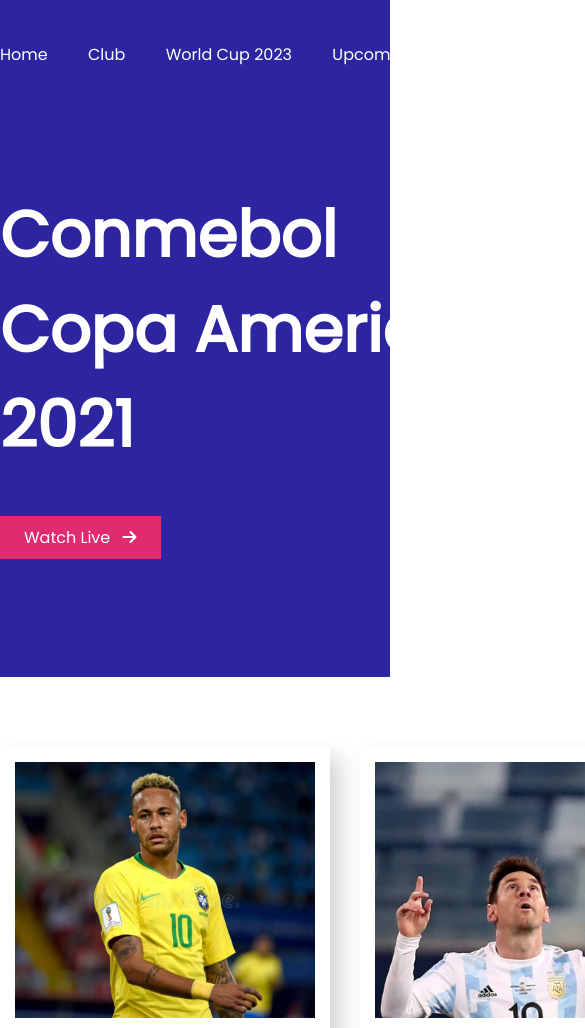
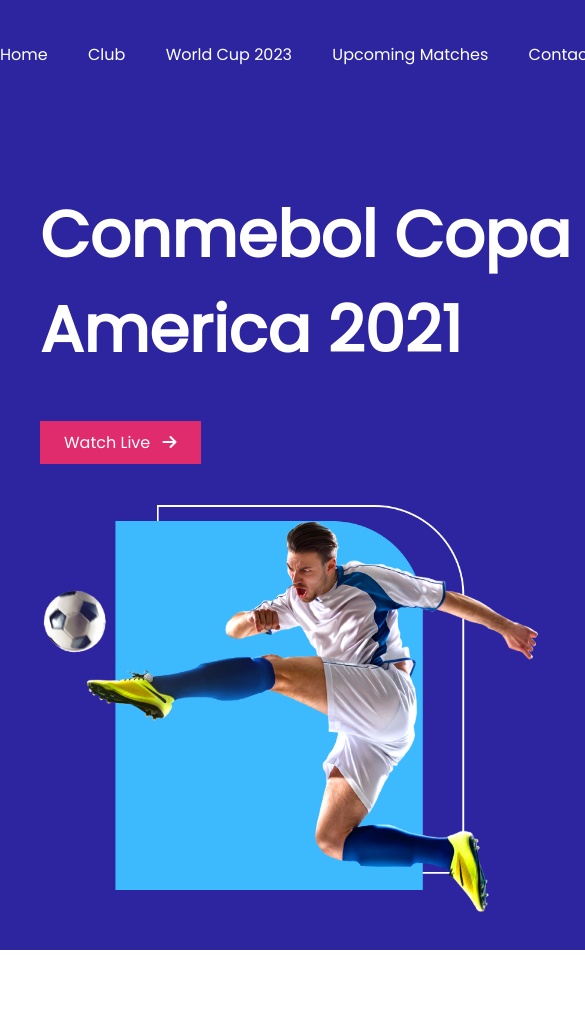
Before and after one commit to gaziismail/responsive-football, a plain HTML site: page index.html in a window 390 px wide. Shown: the top 1028 px of the page, 585 px wide, since content can reach past the window. Drawn offline with Linux system fonts and the light colour scheme.

Commit message:
final commit

```diff
--- a/style.css
+++ b/style.css
@@ -1,8 +1,13 @@
 
-/* poppins-fonts */
+/* -------------------
+poppins fonts
+------------------- */
 @import url('https://fonts.googleapis.com/css2?family=Poppins&display=swap');
 
-/* common styles */
+
+/* -------------------
+common styles
+------------------- */
 body{
     margin: 0;
     font-family: 'Poppins', sans-serif;
@@ -35,6 +40,7 @@ header styles
     margin-right: 36px;
 }
 .header-bg{
+    width: 1920px;
     height: 677px;
     background-color: #2D25A0;
 }
@@ -211,3 +217,36 @@ footer styles
     display: flex;
     justify-content: center;
 }
+
+
+/* -------------------
+media query styles for responsive
+------------------- */
+@media (max-width: 700px) {
+    .header-bg{
+        width: 700px;
+        height: 950px;
+        margin-bottom: 200px;
+    }
+    .header-container {
+        flex-direction: column;
+        margin-left: 40px;
+    }
+    #header-content{
+        margin-bottom: 50px;
+    }
+    .header-image {
+        width: 500px;
+
+    }
+    .container {
+        width: 100%;
+        display: flex;
+        flex-direction: column;
+    }
+    .footer-container{
+        width: 450px;
+        display: flex;
+        flex-direction: column;
+    }
+}
```
